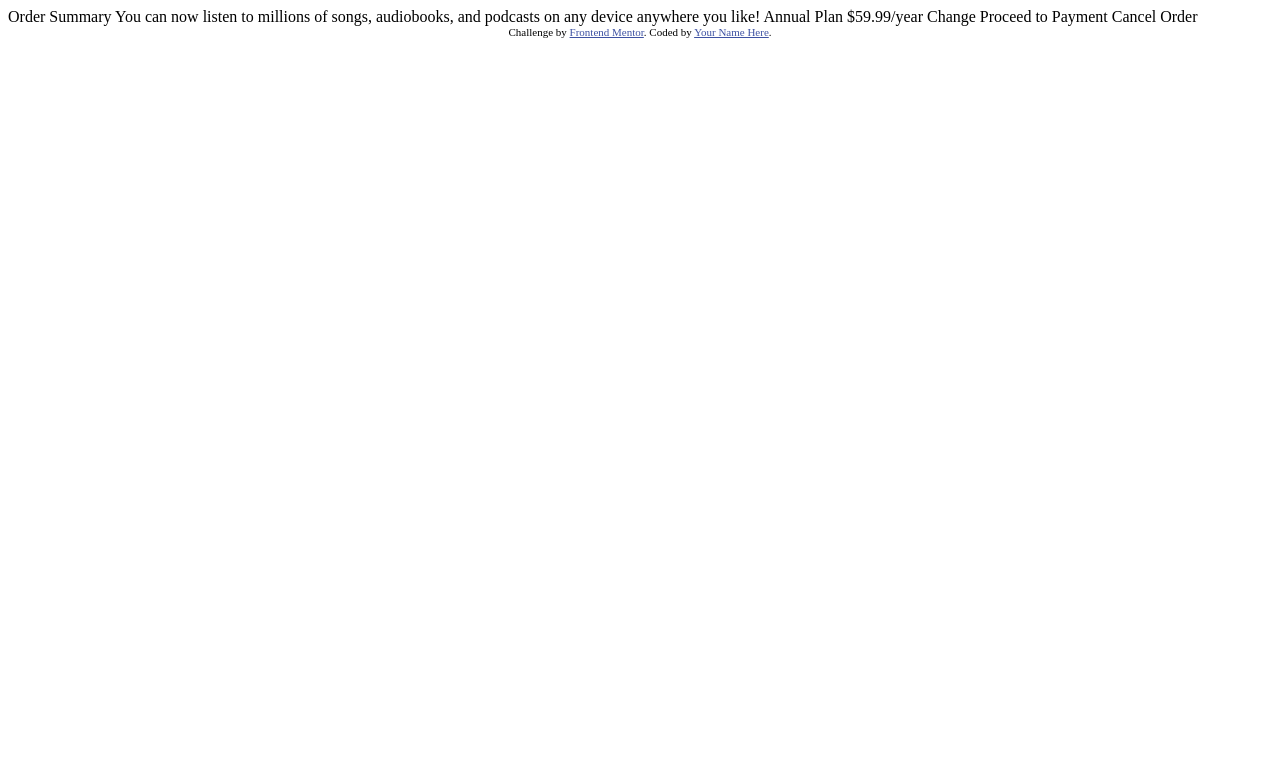
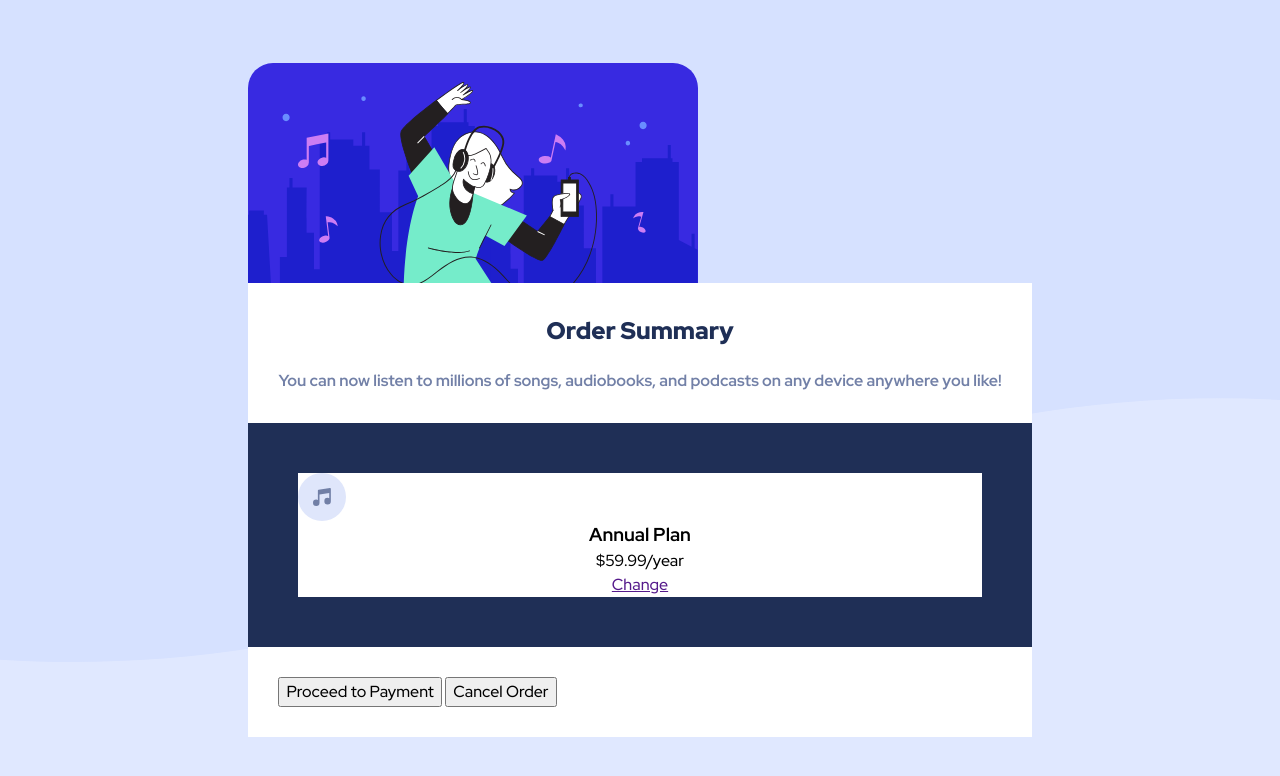
Before and after one commit to gbtan1991/order-summary-component-main, a plain HTML site: page index.html in a window 1280 px wide. Drawn offline with Linux system fonts and the light colour scheme.

Commit message:
Added layout via sass
Added layout via sass

```diff
--- a/index.html
+++ b/index.html
@@ -3,35 +3,88 @@
 <head>
   <meta charset="UTF-8">
   <meta name="viewport" content="width=device-width, initial-scale=1.0"> <!-- displays site properly based on user's device -->
-
+  <!-- ICON -->
   <link rel="icon" type="image/png" sizes="32x32" href="./images/favicon-32x32.png">
+  <!-- STYLESHEET   -->
+  <link rel="stylesheet" href="dist/style.css" type="text/css">
+  <!-- GOOGLE FONTS -->
+  <link rel="preconnect" href="https://fonts.googleapis.com">
+  <link rel="preconnect" href="https://fonts.gstatic.com" crossorigin>
+  <link href="https://fonts.googleapis.com/css2?family=Red+Hat+Display:wght@500;700;900&display=swap" rel="stylesheet">
 
   <title>Frontend Mentor | Order summary card</title>
 
-  <!-- Feel free to remove these styles or customise in your own stylesheet 👍 -->
-  <style>
-    .attribution { font-size: 11px; text-align: center; }
-    .attribution a { color: hsl(228, 45%, 44%); }
-  </style>
 </head>
 <body>
 
-  Order Summary
+  <main>
 
-  You can now listen to millions of songs, audiobooks, and podcasts on any
-  device anywhere you like!
+    <article class="orderSummary">
+      <div class="banner">
+        <picture class="banner">
+          <img src="./images/illustration-hero.svg" alt="illustration-hero">
 
-  Annual Plan
-  $59.99/year
+        </picture>
+      </div>
 
-  Change
+      <div class="summaryDescription">
+        <h1>Order Summary</h1>
+        <p>You can now listen to millions of songs, audiobooks, and podcasts on any device anywhere you like!</p>
+      </div>
 
-  Proceed to Payment
-  Cancel Order
+      <div class="summaryDetails">
+        <div class="summaryDetails__wrap">
+          <img src="./images/icon-music.svg" alt="music icon">
+          <div class="summaryDetails__wrap__plan">
+            <h3>Annual Plan</h3>
+            <p>$59.99/year</p>
+          </div>
+          <p><a href="">Change</a></p>
 
-  <div class="attribution">
-    Challenge by <a href="https://www.frontendmentor.io?ref=challenge" target="_blank">Frontend Mentor</a>.
-    Coded by <a href="#">Your Name Here</a>.
-  </div>
+
+        </div>
+
+
+      </div>
+      <div class="summaryAction">
+        <button class="payment">Proceed to Payment</button>
+        <button class="cancel">Cancel Order</button>
+
+      </div>
+
+
+
+    </article>
+
+
+
+
+
+
+
+
+
+
+
+
+
+
+
+
+
+
+
+
+
+
+  </main>
+
+
+
+
+
+
+
+
 </body>
 </html>
--- /dev/null
+++ b/scss/_config.scss
@@ -0,0 +1,11 @@
+$clr-primary: hsl(225, 100%, 94%);
+$clr-accent: hsl(245, 75%, 52%);
+$clr-neutral-1:hsl(225, 100%, 98%);
+$clr-neutral-2: hsl(224, 23%, 55%);
+$clr-neutral-3: hsl(223, 47%, 23%);
+$clr-white: hsl(0, 0%, 100%);
+
+
+h1, h3, p, button, a{
+    text-align: center;
+}
--- /dev/null
+++ b/scss/_reset.scss
@@ -0,0 +1,52 @@
+/*
+  1. Use a more-intuitive box-sizing model.
+*/
+*, *::before, *::after {
+    box-sizing: border-box;
+  }
+  /*
+    2. Remove default margin
+  */
+  * {
+    margin: 0;
+  }
+  /*
+    3. Allow percentage-based heights in the application
+  */
+  html, body {
+    height: 100%;
+  }
+  /*
+    Typographic tweaks!
+    4. Add accessible line-height
+    5. Improve text rendering
+  */
+  body {
+    line-height: 1.5;
+    -webkit-font-smoothing: antialiased;
+  }
+  /*
+    6. Improve media defaults
+  */
+  img, picture, video, canvas, svg {
+    display: block;
+    max-width: 100%;
+  }
+  /*
+    7. Remove built-in form typography styles
+  */
+  input, button, textarea, select {
+    font: inherit;
+  }
+  /*
+    8. Avoid text overflows
+  */
+  p, h1, h2, h3, h4, h5, h6 {
+    overflow-wrap: break-word;
+  }
+  /*
+    9. Create a root stacking context
+  */
+  #root, #__next {
+    isolation: isolate;
+  }
--- /dev/null
+++ b/scss/style.scss
@@ -0,0 +1,66 @@
+@import 'reset';
+@import 'config';
+
+
+body{
+    background: $clr-primary url(/images/pattern-background-mobile.svg);
+    background-position: top center;
+    background-size: 100%;
+    background-repeat: no-repeat;
+    font-family: 'Red Hat Display', sans-serif;
+
+}
+
+
+main{
+    display: grid;
+    place-content: center;
+    min-height: 100vh;
+    padding: 1.25rem;
+
+
+    .banner img{
+        border-radius: 1.5625rem 1.5625rem 0 0;
+    }
+
+    .summaryDescription, .summaryDetails, .summaryAction{
+        background-color: $clr-white;
+        padding: 1.875rem;
+
+    }
+
+    .summaryDescription{
+        display: flex;
+        flex-direction: column;
+        gap: 1.25rem;
+
+        h1{
+            color: $clr-neutral-3;
+            font-weight: 900;
+
+        }
+
+        p{
+            color: $clr-neutral-2;
+            font-weight: 700;
+        }
+
+    }
+
+    .summaryDetails{
+        background-color: $clr-neutral-3;
+
+
+        &__wrap{
+            margin: 20px;
+            background-color: #fff;
+
+        }
+
+    }
+
+
+
+
+
+}
```
Also changed, not shown: dist/style.css (added), 1 other file.
